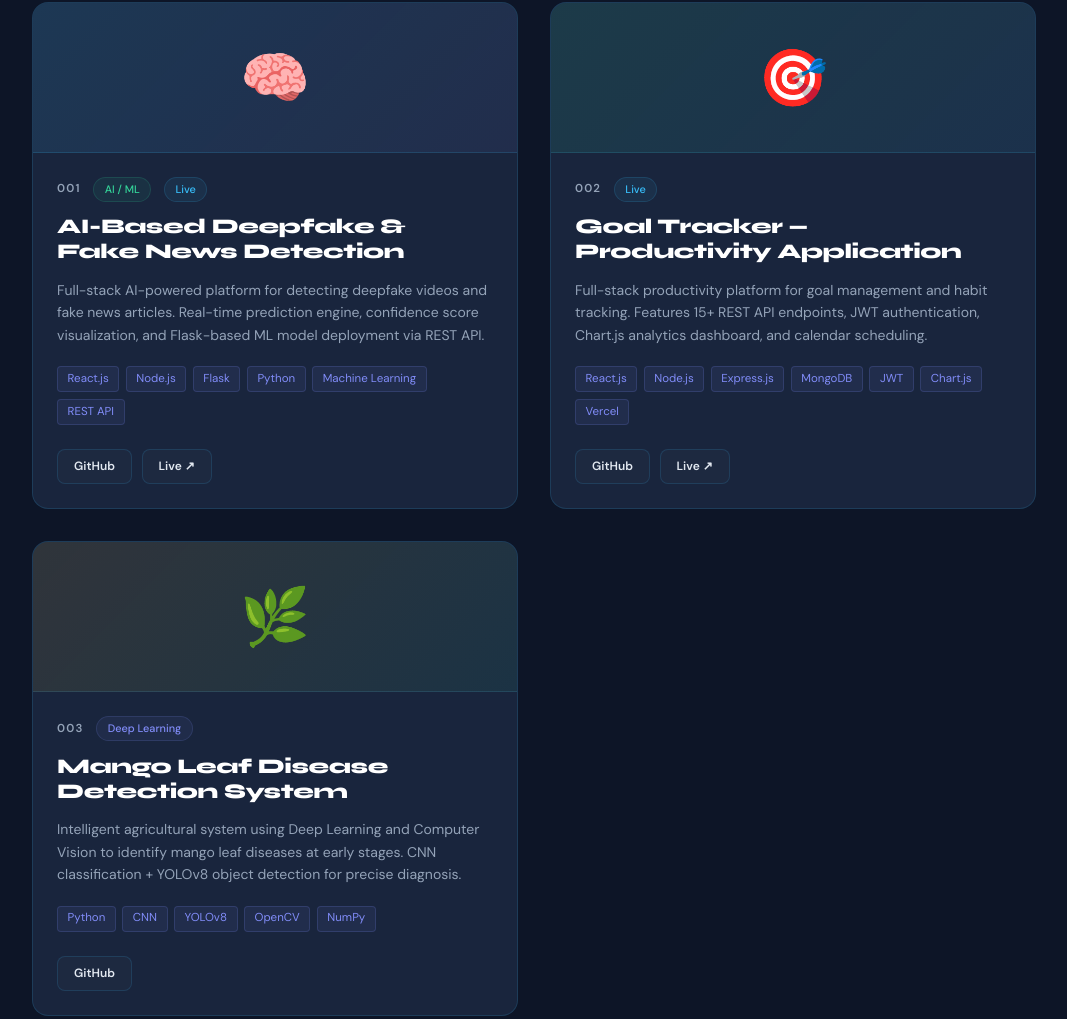
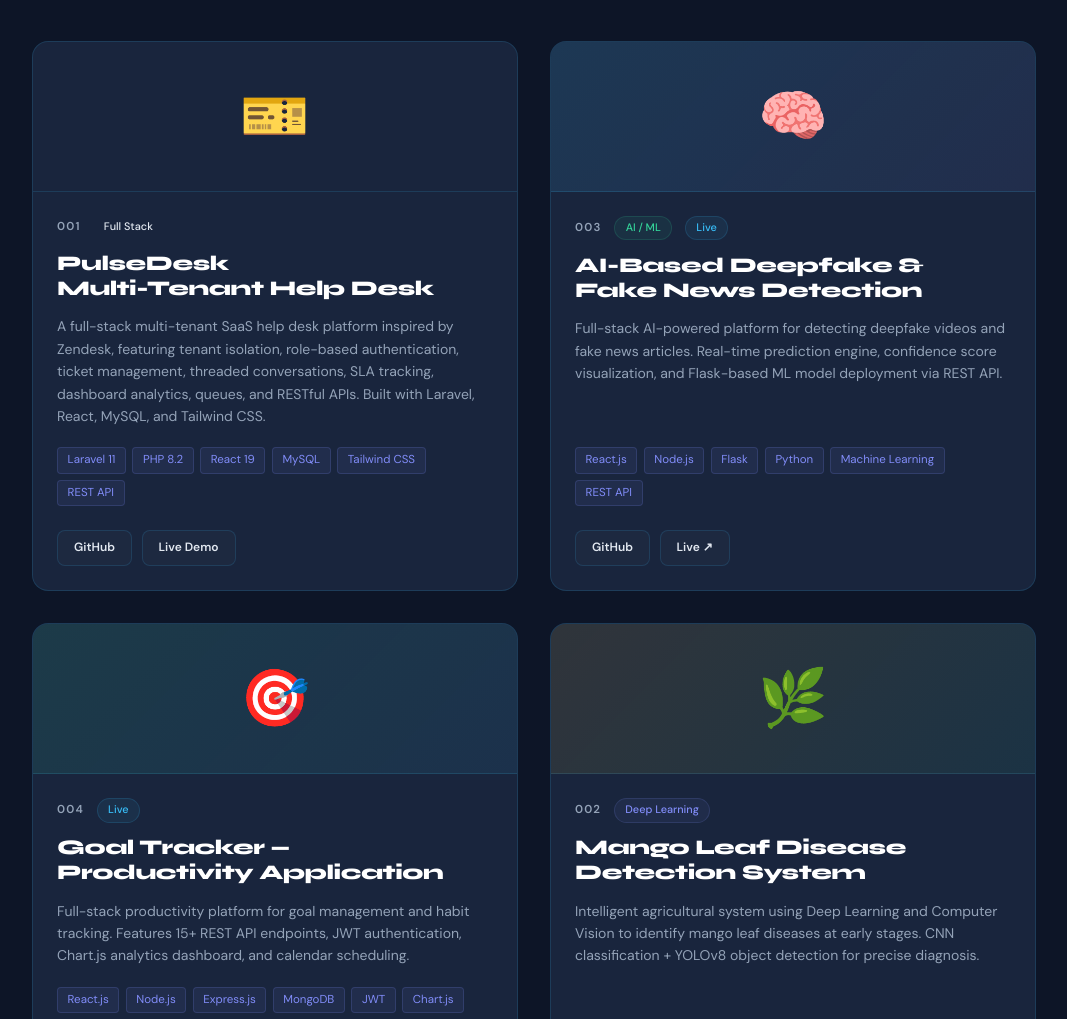
Before and after one commit to adityayadvv45/aditya-portfolio, a plain HTML site: page index.html in a window 1280 px wide. Shown: the part 3314-4333 px from the top of the page, without its empty margins (106-1173 px from the left). Drawn offline with Linux system fonts and the light colour scheme.

Commit message:
Update portfolio: added PulseDesk project with GitHub and live demo links, improved project details and tech stack

```diff
--- a/index.html
+++ b/index.html
@@ -227,12 +227,16 @@
             <span class="skill-tag">Flask</span>
             <span class="skill-tag">REST APIs</span>
             <span class="skill-tag">JWT Auth</span>
+            <span class="skill-tag">Laravel 11</span>
+            <span class="skill-tag">PHP</span>
           </div>
         </div>
         <div class="skill-category">
           <div class="skill-cat-title"><span class="icon">🗄️</span> Database</div>
           <div class="skill-tags">
             <span class="skill-tag">MongoDB</span>
+            <span class="skill-tag">MySQL</span>
+            <span class="skill-tag">Oracle DB</span>
             <span class="skill-tag">MongoDB Atlas</span>
           </div>
         </div>
@@ -283,13 +287,54 @@
 
       <div class="reveal">
         <div class="projects-grid">
+           <!-- Project 1 -->
+          <div class="project-card">
+         <div class="project-banner pb4">🎫</div>
 
-          <!-- Project 1 -->
+         <div class="project-body">
+         <div class="proj-meta">
+         <span class="proj-no">001</span>
+          <span class="badge badge-web">Full Stack</span>
+         </div>
+
+         <h3 class="proj-title">
+          PulseDesk<br>
+          Multi-Tenant Help Desk
+         </h3>
+
+         <p class="proj-desc">
+         A full-stack multi-tenant SaaS help desk platform inspired by Zendesk,
+         featuring tenant isolation, role-based authentication, ticket management,
+         threaded conversations, SLA tracking, dashboard analytics, queues, and
+         RESTful APIs. Built with Laravel, React, MySQL, and Tailwind CSS.
+         </p>
+
+         <div class="stacks">
+         <span class="st">Laravel 11</span>
+         <span class="st">PHP 8.2</span>
+         <span class="st">React 19</span>
+         <span class="st">MySQL</span>
+         <span class="st">Tailwind CSS</span>
+         <span class="st">REST API</span>
+        </div>
+
+       <div class="proj-links">
+       <a href="https://github.com/adityayadvv45/PulseDesk" target="_blank" class="plink">
+        GitHub
+       </a>
+
+       <a href="https://pulsedeskk.netlify.app/login" target="_blank" class="plink">
+        Live Demo
+        </a>
+       </div>
+       </div>
+       </div>
+          <!-- Project 2 -->
           <div class="project-card">
             <div class="project-banner pb1">🧠</div>
             <div class="project-body">
               <div class="proj-meta">
-                <span class="proj-no">001</span>
+                <span class="proj-no">003</span>
                 <span class="badge badge-ai">AI / ML</span>
                 <span class="badge badge-live">Live</span>
               </div>
@@ -309,12 +354,12 @@
             </div>
           </div>
 
-          <!-- Project 2 -->
+          <!-- Project 3 -->
           <div class="project-card">
             <div class="project-banner pb2">🎯</div>
             <div class="project-body">
               <div class="proj-meta">
-                <span class="proj-no">002</span>
+                <span class="proj-no">004</span>
                 <span class="badge badge-live">Live</span>
               </div>
               <h3 class="proj-title">Goal Tracker &mdash;<br>Productivity Application</h3>
@@ -332,12 +377,12 @@
             </div>
           </div>
 
-          <!-- Project 3 -->
+          <!-- Project 4 -->
           <div class="project-card">
             <div class="project-banner pb3">🌿</div>
             <div class="project-body">
               <div class="proj-meta">
-                <span class="proj-no">003</span>
+                <span class="proj-no">002</span>
                 <span class="badge badge-ml">Deep Learning</span>
               </div>
               <h3 class="proj-title">Mango Leaf Disease<br>Detection System</h3>
```
